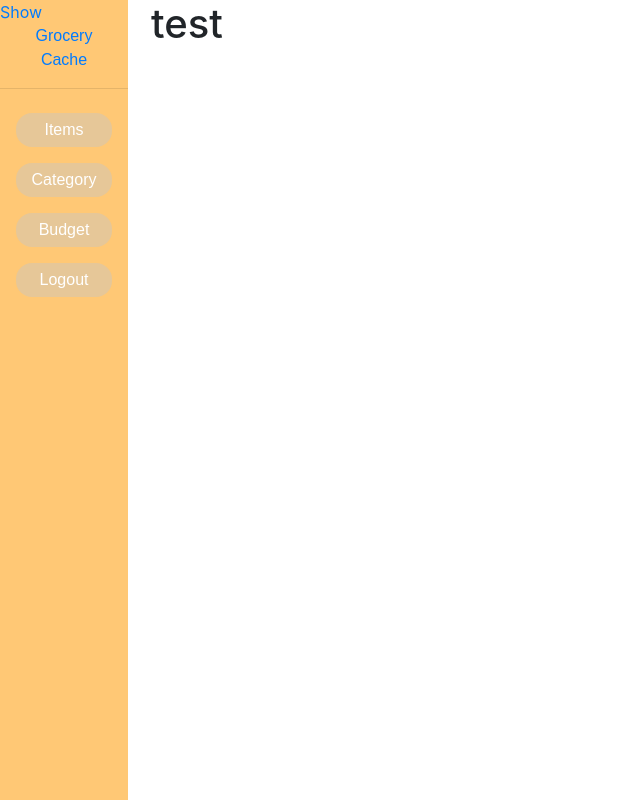
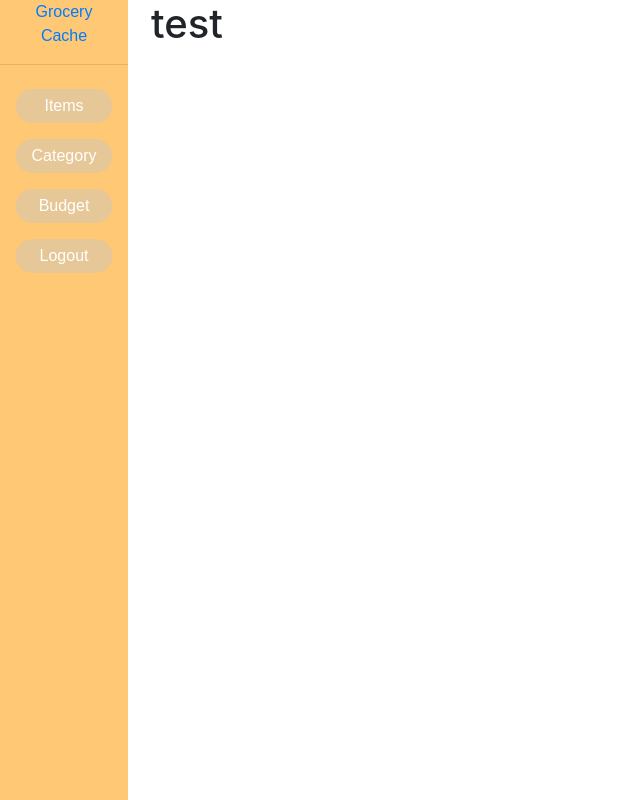
Before and after one commit to jessieAnhNguyen/Grocery-Cache, a Flask app: page /account in a window 1280 px wide. Shown: the whole page, without its empty margins (0-640 px from the left). Run offline with Flask 2, Linux system fonts and the light colour scheme; a user stored in the database is signed in; some libraries are stand-ins or nearby versions.

Commit message:
Removed the show button

```diff
--- a/application/templates/base.html
+++ b/application/templates/base.html
@@ -31,7 +31,7 @@
         <!-- Sidebar -->
         <div id="sidebar-wrapper">
 
-            <a href="#" id="menu-toggler"> Show </a>
+            <a href="#" id="menu-toggler">  </a>
             <ul class="sidebarNav">
                 <a href="/">Grocery <br />Cache</a>
                 <hr />
```
